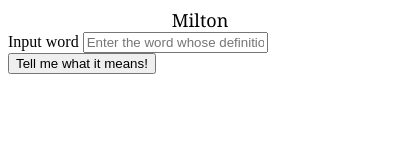
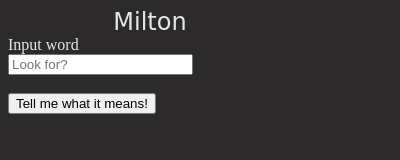
Before and after one commit to kevinam99/Milton, a browser extension: page popup/index.html in a window 400 px wide. Drawn offline with Linux system fonts and the light colour scheme.

Commit message:
Create satisfactory UI

```diff
--- a/popup/index.html
+++ b/popup/index.html
@@ -9,16 +9,15 @@
             <span class="miltonTitle center">Milton</span>
             <form>
                     Input word
-                    <input type = "text" id = "word" placeholder = "Enter the word whose definition you require" required>
-
-                    <button type="submit" id = "submitBtn">Tell me what it means!</button>
+                    <input type = "text" id = "word" placeholder = "Look for?" required> <br>
+                    <button class = "center" type="submit" id = "submitBtn">Tell me what it means!</button>
             </form>
 
             <div class="definitions">
                 <ul id = "definitions"></ul>
             </div>
 
-            <div class="error" style="color: red;"></div>
+            <div class="error" style="color: rgb(226, 223, 220);"></div>
        </div>
     </body>
 
--- a/popup/script.js
+++ b/popup/script.js
@@ -26,7 +26,7 @@ document.querySelector("#submitBtn").addEventListener("click", (e) => {
                 definitionsRegion.innerHTML = ""
                 response.forEach(defn => {
                     const defnBody = `<p>${defn.definition}\n</p>`
-                    const defnLink = `<a href = ${defn.link} target = "_blank"> View definition on Urban Dictionary </a>`
+                    const defnLink = `<a style = "color: white" href = ${defn.link} target = "_blank"> View definition on Urban Dictionary </a>`
                     definitionsRegion.innerHTML+=`<li>${defnBody}\n${defnLink}</li>\n`;
                 })
             }
--- a/popup/style.css
+++ b/popup/style.css
@@ -1,8 +1,7 @@
 html, body {
-    /* background-color: #d39a1f;
-    color: #FFEEEE; */
-    height: 500;
-    width: 300;
+    background-color: #2c2a2b;
+    color: #e7e7e7;
+    max-width: 300px;
 }
 
 .center {
@@ -10,12 +9,21 @@ html, body {
     align-items: center;
     justify-content: center;
 }
+
+.definitions {
+    display: block;
+}
+
 .miltonTitle {
-    font-family: Georgia, 'Times New Roman', Times, serif;
-    font-size: large;
+    font-family: 'Brush Script MT', cursive;
+    font-size: 24px;
     margin: 10 10 10 10;
 }
 
-.submitBtn {
-    margin: 15 5 5 5;
+#word {
+    display: block;
 }
+
+#submitBtn {
+    display: block;
+}
```
Also changed, not shown: manifest.json.
